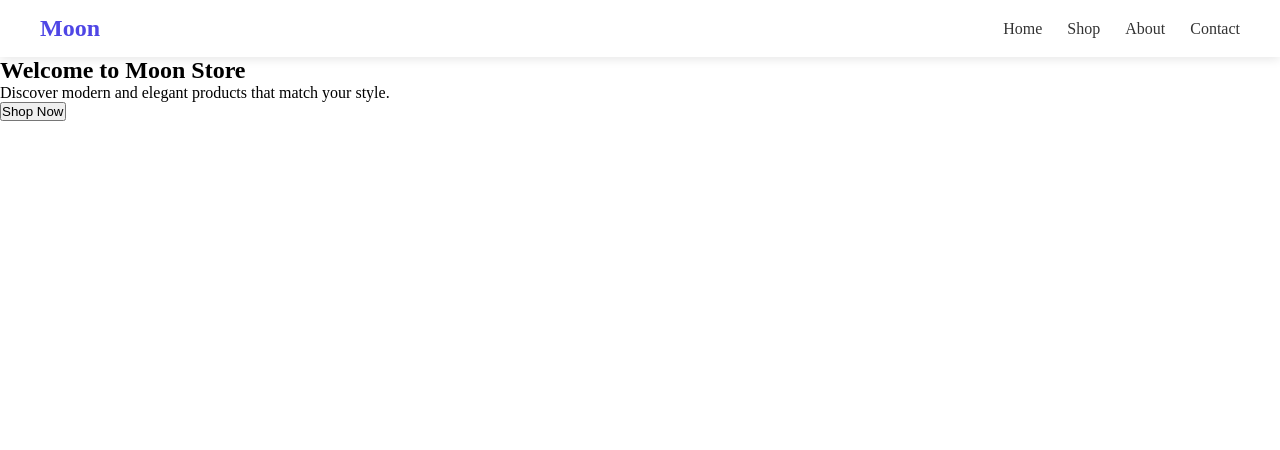
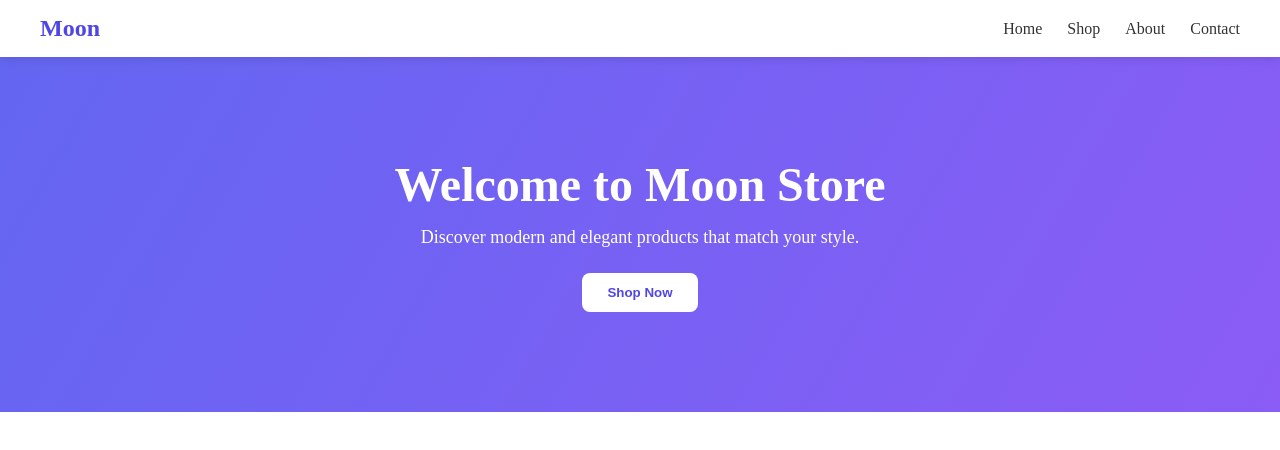
Before and after one commit to AbdullayevTemurmalik/React-Learning, a React (Vite) app: page / in a window 1280 px wide. Shown: the top 450 px of the page. Built offline with nearby package versions, Linux system fonts and the light colour scheme.

Commit message:
React Learning

```diff
--- a/src/components/banner/Banner.css
+++ b/src/components/banner/Banner.css
@@ -0,0 +1,32 @@
+.banner {
+  background: linear-gradient(120deg, #6366f1, #8b5cf6);
+  color: #fff;
+  text-align: center;
+  padding: 100px 20px;
+}
+
+.banner-content h1 {
+  font-size: 48px;
+  font-weight: 700;
+  margin-bottom: 15px;
+}
+
+.banner-content p {
+  font-size: 18px;
+  margin-bottom: 25px;
+}
+
+.banner-content button {
+  background: #fff;
+  color: #4f46e5;
+  border: none;
+  padding: 12px 25px;
+  border-radius: 8px;
+  font-weight: 600;
+  cursor: pointer;
+  transition: 0.3s;
+}
+
+.banner-content button:hover {
+  background: #e0e7ff;
+}
```
